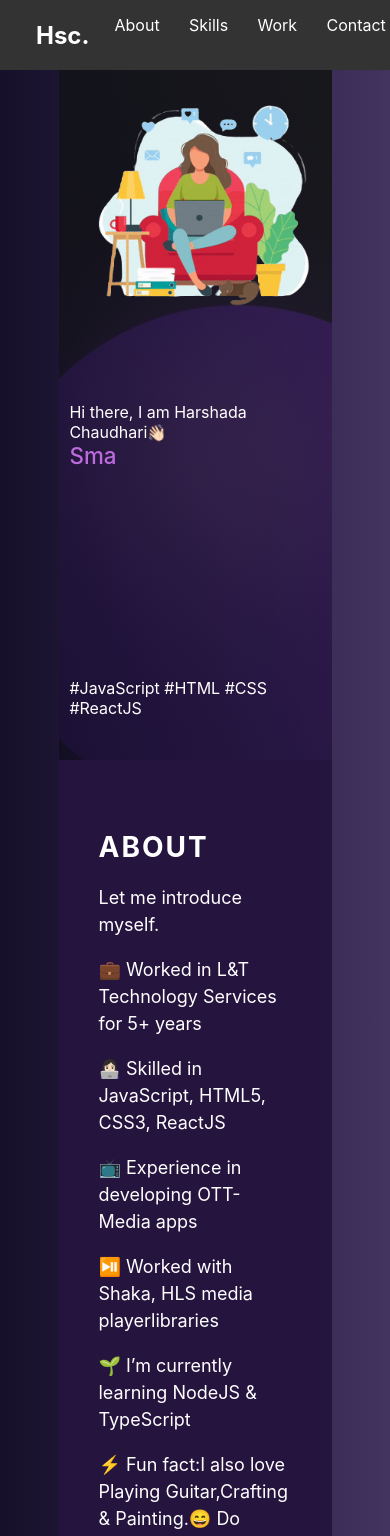
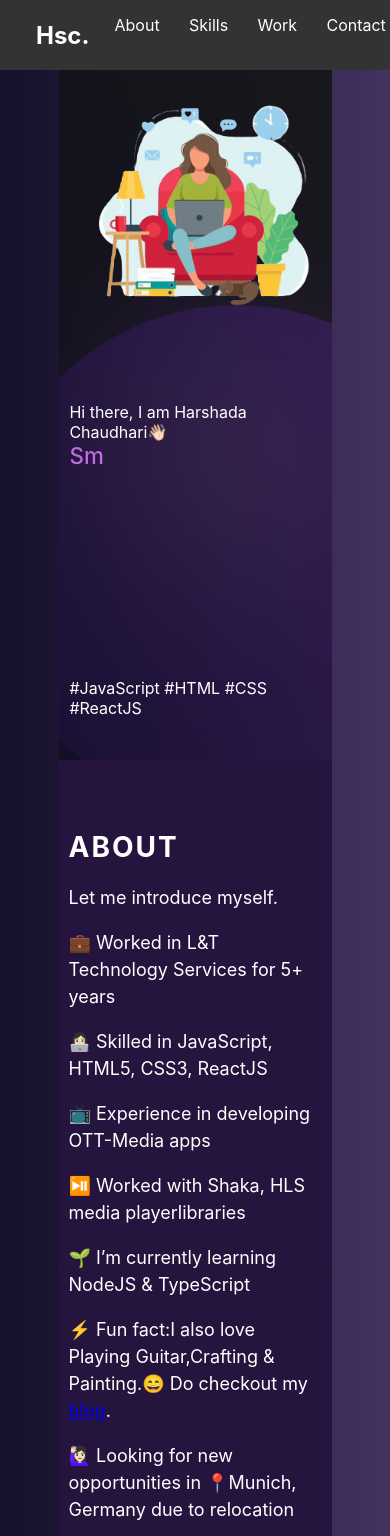
Before and after one commit to harshadaYCSM/portfolio, a React (Create React App) app: page / in a window 390 px wide. Shown: the top 1536 px of the page. Built offline with nearby package versions, Linux system fonts and the light colour scheme.

Commit message:
uniformity in responsive design

```diff
--- a/src/styles/About.css
+++ b/src/styles/About.css
@@ -147,6 +147,11 @@
 }
 
 @media (max-width: 767px) {
+  .about {
+    padding: 10px;
+    padding-top: 40px;
+  }
+
   .Typewriter__wrapper {
     font-size: 1.4em !important;
     font-weight: 500 !important;
--- a/src/styles/Projects.css
+++ b/src/styles/Projects.css
@@ -39,6 +39,7 @@
 @media (max-width: 768px) {
   .projects {
     padding: 10px;
+    padding-top: 40px;
   }
 
   .projects h2 {
--- a/src/styles/Skills.css
+++ b/src/styles/Skills.css
@@ -101,6 +101,7 @@
 
   .skills {
     padding: 10px;
+    padding-top: 40px;
   }
 
   .skill-set {
--- a/src/styles/Work.css
+++ b/src/styles/Work.css
@@ -7,14 +7,14 @@
   font-size: 24px;
 }
 
-  .project-tags{
+.project-tags {
   display: flex;
   max-width: 60%;
   flex-wrap: wrap;
 }
 
 .tag {
-  padding:  4px 8px;
+  padding: 4px 8px;
   background-color: rgb(110, 110, 212);
   border-radius: 4px;
   margin-right: 6px;
@@ -26,3 +26,10 @@
 .tag:hover {
   background-color: rgb(80, 80, 156);
 }
+
+@media (max-width: 768px) {
+  .work {
+    padding: 10px;
+    padding-top: 40px;
+  }
+}
```
Lines whose indentation alone changed are shown as unchanged.
